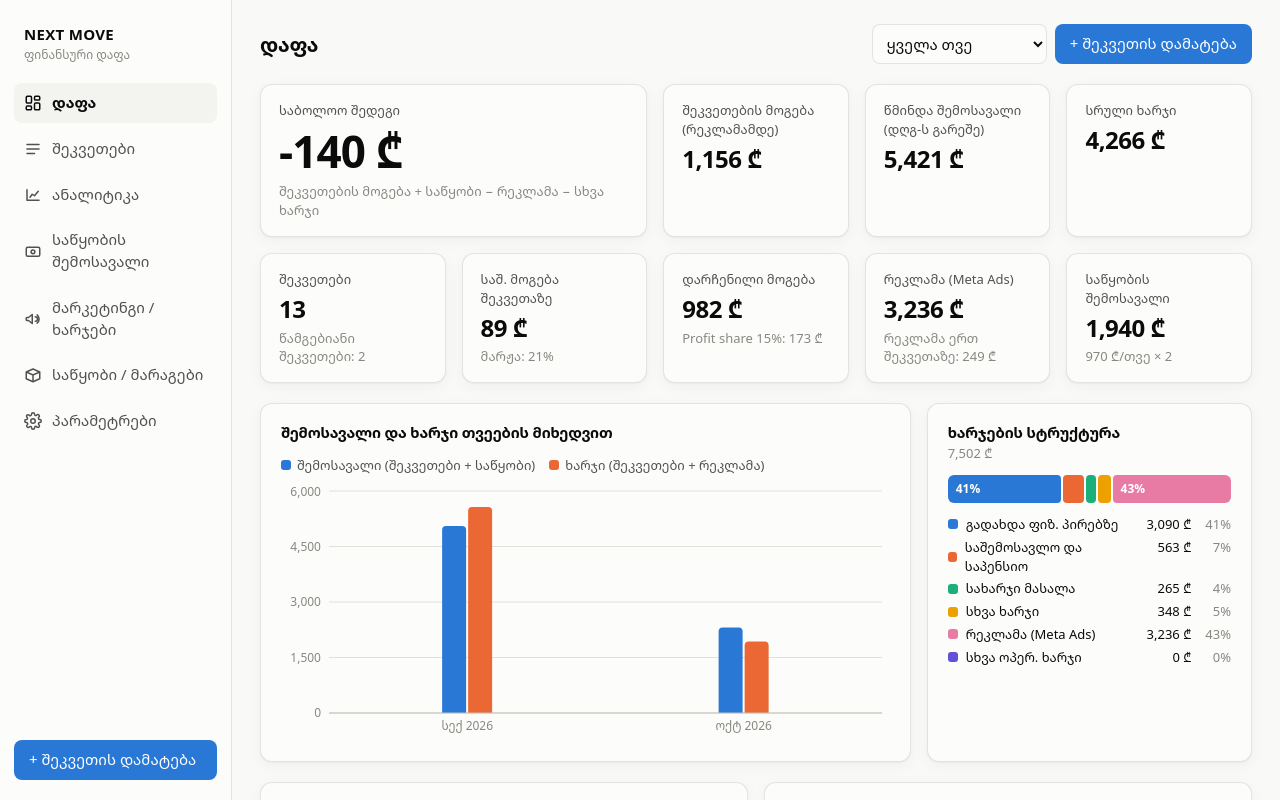
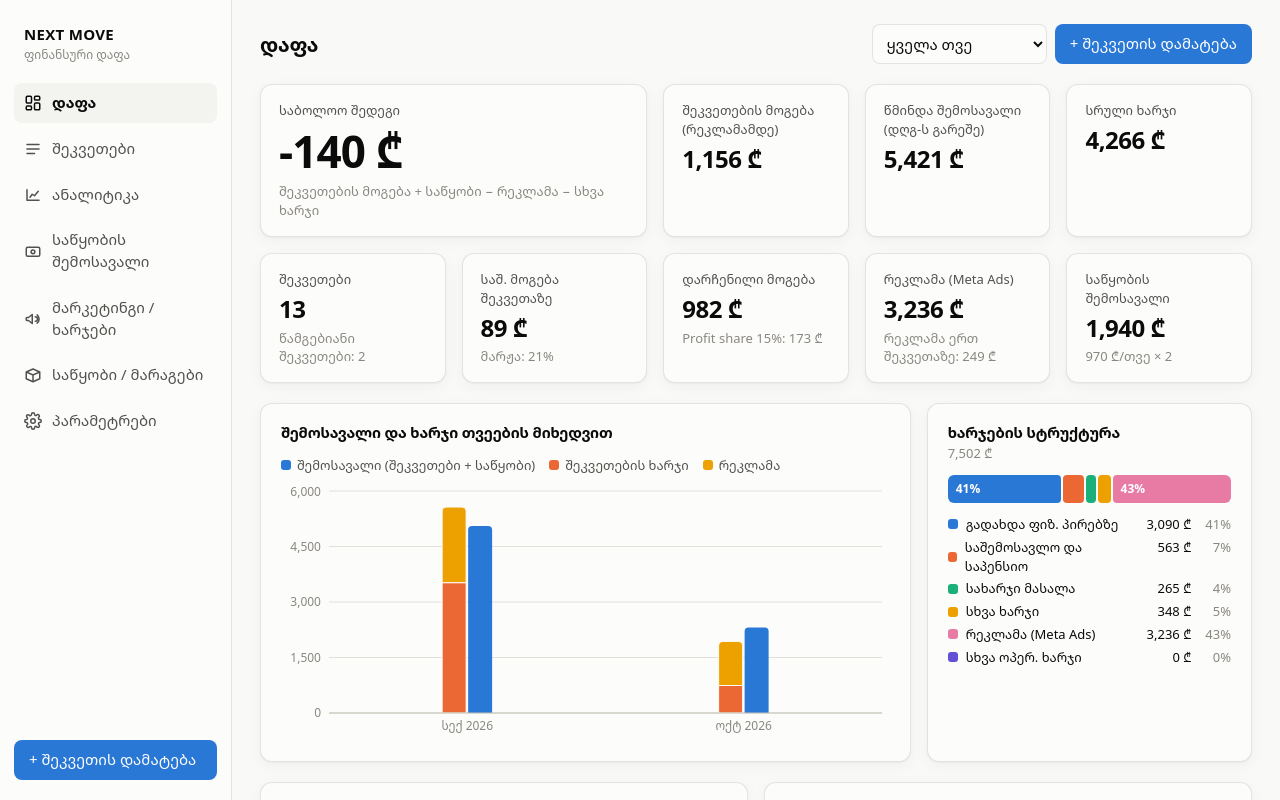
Before and after one commit to 15100115-eng/forlinear, a React (Vite) app: page / in a window 1280 px wide. Shown: the top 800 px of the page. Built offline with nearby package versions, Linux system fonts and the light colour scheme.

Commit message:
Dashboard monthly chart: cost column stacked into order costs and ads
Co-Authored-By: Claude Fable 5.1 <noreply@anthropic.com>
Claude-Session: https://claude.ai/code/session_01KsuQrFArfHhWDHxQqDriR3

```diff
--- a/src/components/Dashboard.tsx
+++ b/src/components/Dashboard.tsx
@@ -54,7 +54,7 @@ export function Dashboard({
   const deltaNet = cur && prev ? cur.netResult - prev.netResult : null
   const profitShare = profit * (data.settings.profitSharePct / 100)
 
-  const monthlyData = reports.map((r) => ({ m: fmtMonth(r.month, lang), income: r.netRevenue + r.storage, cost: r.expenses + r.ads + r.opexOther }))
+  const monthlyData = reports.map((r) => ({ m: fmtMonth(r.month, lang), income: r.netRevenue + r.storage, orderCost: r.expenses, ads: r.ads + r.opexOther }))
   const byOrder = totals.map(({ o, t }, i) => ({ n: String(i + 1), client: o.client, profit: t.profit, date: o.date }))
 
   const clients = useMemo(() => {
@@ -85,7 +85,8 @@ export function Dashboard({
               xKey="m"
               series={[
                 { key: 'income', label: t('series_income'), color: c.s1 },
-                { key: 'cost', label: t('series_totalCost'), color: c.s2 },
+                { key: 'orderCost', label: t('series_expenses'), color: c.s2, stack: 'cost' },
+                { key: 'ads', label: t('series_ads'), color: c.s4, stack: 'cost' },
               ]}
             />
           ) : (
--- a/src/components/charts.tsx
+++ b/src/components/charts.tsx
@@ -48,11 +48,12 @@ export function GroupedBars({
   height = 260,
 }: {
   data: Record<string, unknown>[]
-  series: { key: string; label: string; color: string }[]
+  series: { key: string; label: string; color: string; stack?: string }[]
   xKey: string
   height?: number
 }) {
   const c = useColors()
+  const lastInStack = (s: { stack?: string }, i: number) => !s.stack || series.findLastIndex((x) => x.stack === s.stack) === i
   return (
     <div>
       {series.length > 1 && <Legend items={series.map((s) => ({ label: s.label, color: s.color }))} />}
@@ -63,8 +64,8 @@ export function GroupedBars({
             <XAxis dataKey={xKey} tick={{ fill: c.muted, fontSize: 12 }} axisLine={{ stroke: c.axis }} tickLine={false} />
             <YAxis tick={{ fill: c.muted, fontSize: 12 }} axisLine={false} tickLine={false} tickFormatter={fmtCompact} width={48} />
             <Tooltip content={<ChartTooltip />} cursor={{ fill: c.grid, opacity: 0.4 }} />
-            {series.map((s) => (
-              <Bar key={s.key} dataKey={s.key} name={s.label} fill={s.color} maxBarSize={24} radius={[4, 4, 0, 0]} />
+            {series.map((s, i) => (
+              <Bar key={s.key} dataKey={s.key} name={s.label} fill={s.color} maxBarSize={24} stackId={s.stack} radius={lastInStack(s, i) ? [4, 4, 0, 0] : 0} stroke={s.stack ? c.surface : undefined} strokeWidth={s.stack ? 1 : 0} />
             ))}
           </BarChart>
         </ResponsiveContainer>
```
